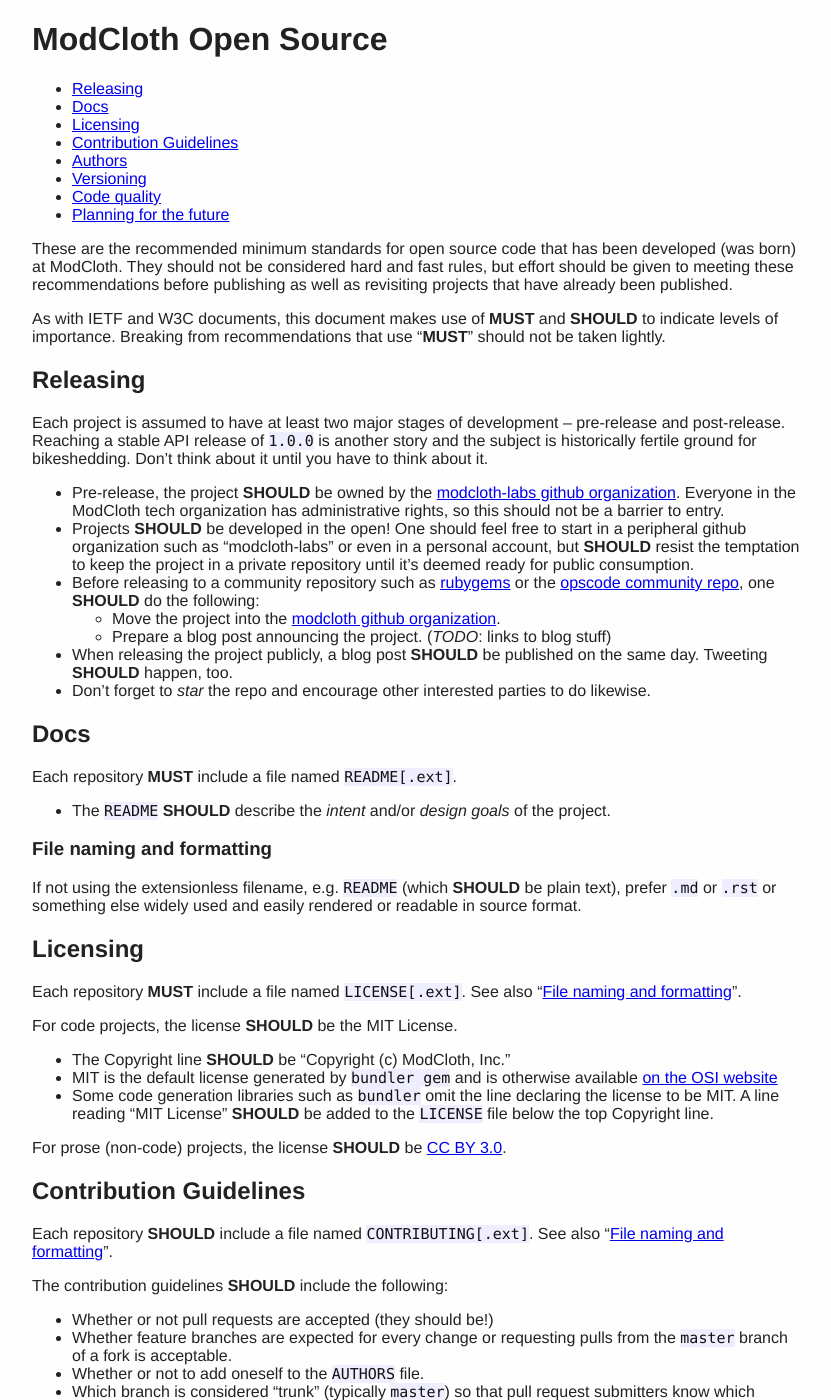
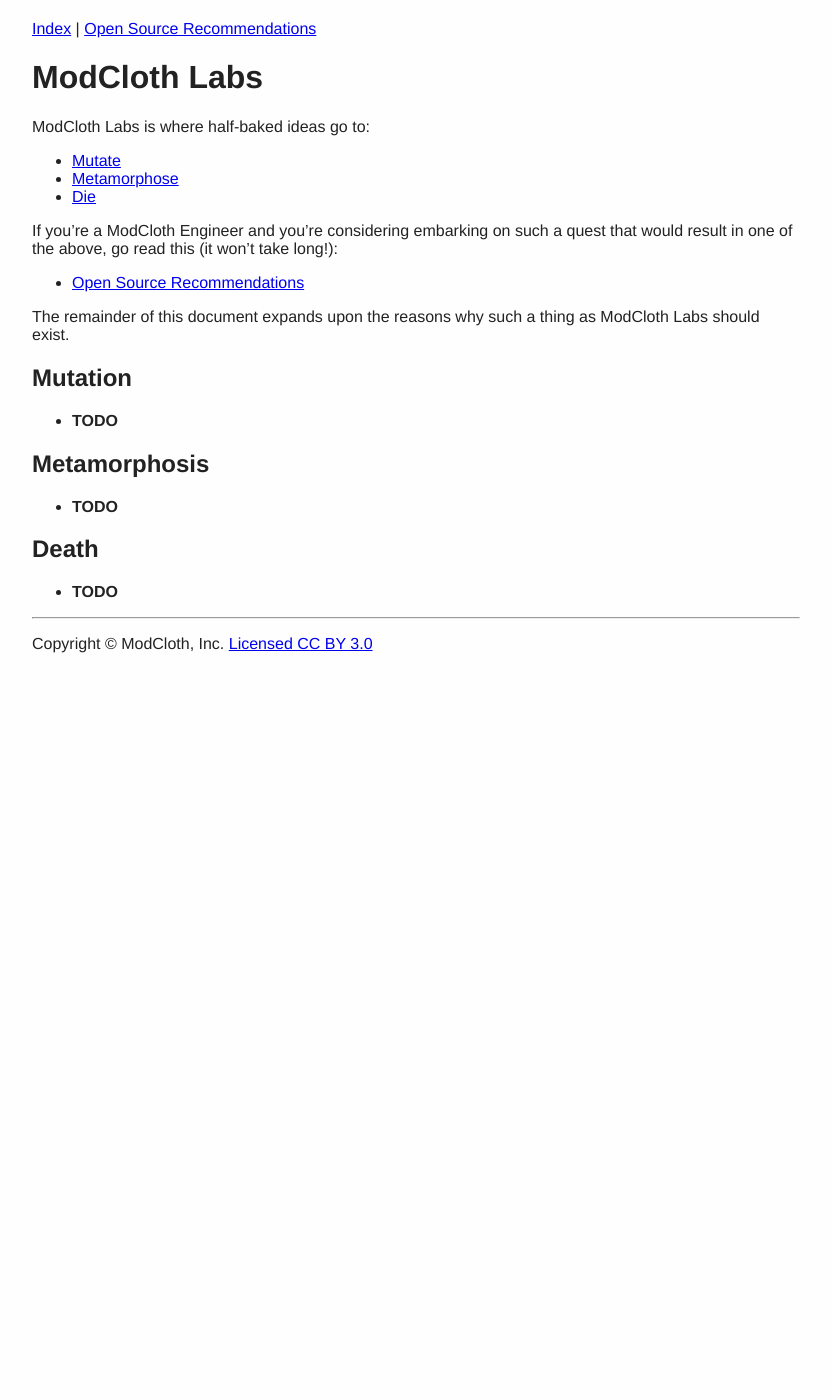
Before and after one commit to modcloth-labs/modcloth-labs.github.com, a Jekyll site: the page built from index.md, in a window 1280 px wide and 1400 px high. Shown: the whole window, without its empty margins (224-1055 px from the left). Built offline with Jekyll 4.4.1, drawn with Linux system fonts in a browser that asks for light colours; Markdown is read by kramdown in place of the engine named in the settings; some of the changed text lies outside the part shown.

Commit message:
Moving recommendations into secondary page, making a mess of index page

```diff
--- a/_layouts/default.html
+++ b/_layouts/default.html
@@ -6,6 +6,20 @@
     <link type="text/css" rel="stylesheet" href="style.css" />
   </head>
   <body>
-    {{ content }}
+    <header>
+      <nav>
+        <a href="index.html">Index</a> |
+        <a href="recommendations.html">Open Source Recommendations</a>
+      </nav>
+    </header>
+    <div role="main">
+      {{ content }}
+    </div>
+    <footer>
+      <hr>
+      <p>Copyright &copy; ModCloth, Inc.
+        <a href="http://creativecommons.org/licenses/by/3.0/">Licensed CC BY 3.0</a>
+      </p>
+    </footer>
   </body>
 </html>
--- a/index.md
+++ b/index.md
@@ -1,144 +1,34 @@
 ---
-title: ModCloth Open Source
+title: ModCloth Labs
 layout: default
 ---
 
-ModCloth Open Source
-====================
+ModCloth Labs
+=============
 
- - [Releasing](#releasing)
- - [Docs](#docs)
- - [Licensing](#licensing)
- - [Contribution Guidelines](#contribution-guidelines)
- - [Authors](#authors)
- - [Versioning](#versioning)
- - [Code quality](#code-quality)
- - [Planning for the future](#planning-for-the-future)
+ModCloth Labs is where half-baked ideas go to:
 
-These are the recommended minimum standards for open source code that
-has been developed (was born) at ModCloth.  They should not be
-considered hard and fast rules, but effort should be given to meeting
-these recommendations before publishing as well as revisiting projects
-that have already been published.
+ - [Mutate](#mutation)
+ - [Metamorphose](#metamorphosis)
+ - [Die](#death)
 
-As with IETF and W3C documents, this document makes use of **MUST** and
-**SHOULD** to indicate levels of importance.  Breaking from
-recommendations that use "**MUST**" should not be taken lightly.
+If you're a ModCloth Engineer and you're considering embarking on such a
+quest that would result in one of the above, go read this (it won't take
+long!):
 
-## <a id="releasing"></a>Releasing
+ - [Open Source Recommendations](recommendations.html)
 
-Each project is assumed to have at least two major stages of development
--- pre-release and post-release.  Reaching a stable API release of
-`1.0.0` is another story and the subject is historically fertile ground
-for bikeshedding.  Don't think about it until you have to think about
-it.
+The remainder of this document expands upon the reasons why such a thing
+as ModCloth Labs should exist.
 
-  - Pre-release, the project **SHOULD** be owned by the [modcloth-labs
-  github organization](https://github.com/modcloth-labs).  Everyone in
-  the ModCloth tech organization has administrative rights, so this should
-  not be a barrier to entry.
-  - Projects **SHOULD** be developed in the open!  One should feel free
-  to start in a peripheral github organization such as "modcloth-labs"
-  or even in a personal account, but **SHOULD** resist the temptation to
-  keep the project in a private repository until it's deemed ready for
-  public consumption.
-  - Before releasing to a community repository such as
-  [rubygems](https://rubygems.org) or the [opscode community
-  repo](http://community.opscode.com/), one **SHOULD** do the following:
-      - Move the project into the [modcloth github organization](http://github.com/modcloth).
-      - Prepare a blog post announcing the project.
-      (*TODO*: links to blog stuff)
-  - When releasing the project publicly, a blog post **SHOULD** be
-  published on the same day.  Tweeting **SHOULD** happen, too.
-  - Don't forget to *star* the repo and encourage other interested parties
-  to do likewise.
+## <a id="mutation"></a>Mutation
+<!-- http://en.wikipedia.org/wiki/Mutation -->
+ - **TODO**
 
-## <a id="docs"></a>Docs
+## <a id="metamorphosis"></a>Metamorphosis
+<!-- http://en.wikipedia.org/wiki/Metamorphosis -->
+ - **TODO**
 
-Each repository **MUST** include a file named `README[.ext]`.
-
-  - The `README` **SHOULD** describe the *intent* and/or *design goals*
-  of the project.
-
-### <a id="file-naming-and-formatting"></a>File naming and formatting
-
-If not using the extensionless filename, e.g. `README` (which **SHOULD**
-be plain text), prefer `.md` or `.rst` or something else widely used and
-easily rendered or readable in source format.
-
-## <a id="licensing"></a>Licensing
-
-Each repository **MUST** include a file named `LICENSE[.ext]`.
-See also "[File naming and formatting](#file-naming-and-formatting)".
-
-For code projects, the license **SHOULD** be the MIT License.
-
-  - The Copyright line **SHOULD** be <q>Copyright (c) ModCloth, Inc.</q>
-  - MIT is the default license generated by `bundler gem` and is
-  otherwise available
-  [on the OSI website](http://opensource.org/licenses/MIT)
-  - Some code generation libraries such as `bundler` omit the line
-  declaring the license to be MIT.  A line reading "MIT License"
-  **SHOULD** be added to the `LICENSE` file below the top Copyright
-  line.
-
-For prose (non-code) projects, the license **SHOULD** be
-[CC BY 3.0](http://creativecommons.org/licenses/by/3.0/).
-
-## <a id="contribution-guidelines"></a>Contribution Guidelines
-
-Each repository **SHOULD** include a file named `CONTRIBUTING[.ext]`.
-See also "[File naming and formatting](#file-naming-and-formatting)".
-
-The contribution guidelines **SHOULD** include the following:
-
-  - Whether or not pull requests are accepted (they should be!)
-  - Whether feature branches are expected for every change or requesting
-  pulls from the `master` branch of a fork is acceptable.
-  - Whether or not to add oneself to the `AUTHORS` file.
-  - Which branch is considered "trunk" (typically `master`) so that pull
-  request submitters know which branch to target.
-  - What a pull request submitter should expect.
-
-## <a id="authors"></a>Authors
-
-Each repository **SHOULD** include a file named `AUTHORS[.ext]`.
-See also "[File naming and formatting](#file-naming-and-formatting)".
-
-  - If present, the `AUTHORS` file **MUST** contain a list of the
-  original authors.  The names **SHOULD** be `Firstname Lastname` and the
-  list **SHOULD** be alphabetized.
-
-## <a id="versioning"></a>Versioning
-
-If applicable, each project **SHOULD** contain a version that follows
-the rules of [semver](http://semver.org/).
-
-  - The first publicly-released version **SHOULD** be `0.1.0`.
-
-## <a id="code-quality"></a>Code quality
-
-Determining quality standards for all project types is not in the scope
-of this document.  That being said, projects **SHOULD** have tests
-covering the functionality claimed in the project's design goals.  Gaps
-in test coverage **SHOULD** be (loudly) acknowledged.
-
-## <a id="planning-for-the-future"></a>Planning for the future
-
-Continued maintenance and determining when a project should be
-"archived" are arguably as important as the pre-release and feature
-development phases.  This concern overlaps a bit with the *Contribution
-Guidelines* section.
-
-  - Each project **SHOULD** have at least one designated maintainer.
-  - An email address of `github+<projectname>@modcloth.com` **SHOULD**
-  be advertised in the `README` or some such visible place like the
-  `gemspec` or Chef cookbook `metadata.rb`.
-  - The design goals **SHOULD** be clearly stated *somewhere*, whether
-  in the `README`, enumerated in a `TODO[.ext]` file, or captured as
-  github issues.
-
-<hr>
-
-Copyright &copy; ModCloth, Inc.
-[Licensed CC BY 3.0](http://creativecommons.org/licenses/by/3.0/)
+## <a id="death"></a>Death
+<!-- http://en.wikipedia.org/wiki/Death -->
+ - **TODO**
```
Also changed, not shown: recommendations.md (added, +139 -0 lines).
